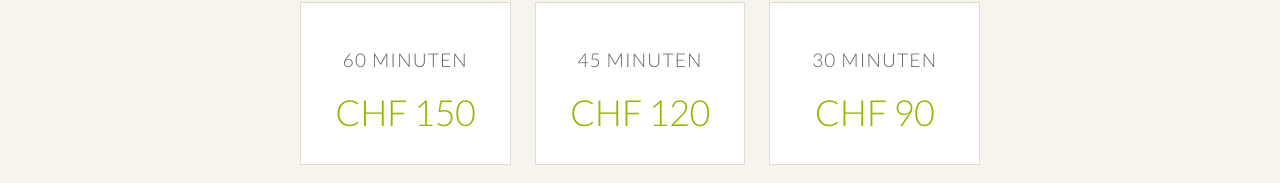
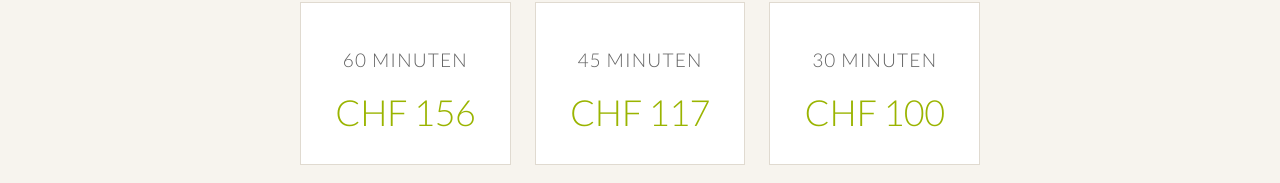
Before and after one commit to elias000000000/beweggrund, an Astro site: page /krankenkasse in a window 1280 px wide. Shown: the part 676-859 px from the top of the page. Built offline with nearby package versions, Linux system fonts and the light colour scheme; Astro itself is replaced by a stand-in of ours.

Commit message:
Update krankenkasse.astro

```diff
--- a/src/pages/krankenkasse.astro
+++ b/src/pages/krankenkasse.astro
@@ -38,17 +38,17 @@ import BaseLayout from '../layouts/BaseLayout.astro';
 
           <div class="tarif-card">
             <span class="tarif-duration">60 Minuten</span>
-            <span class="tarif-price">CHF 150</span>
+            <span class="tarif-price">CHF 156</span>
           </div>
 
           <div class="tarif-card">
             <span class="tarif-duration">45 Minuten</span>
-            <span class="tarif-price">CHF 120</span>
+            <span class="tarif-price">CHF 117</span>
           </div>
 
           <div class="tarif-card">
             <span class="tarif-duration">30 Minuten</span>
-            <span class="tarif-price">CHF 90</span>
+            <span class="tarif-price">CHF 100</span>
           </div>
 
         </div>
```
